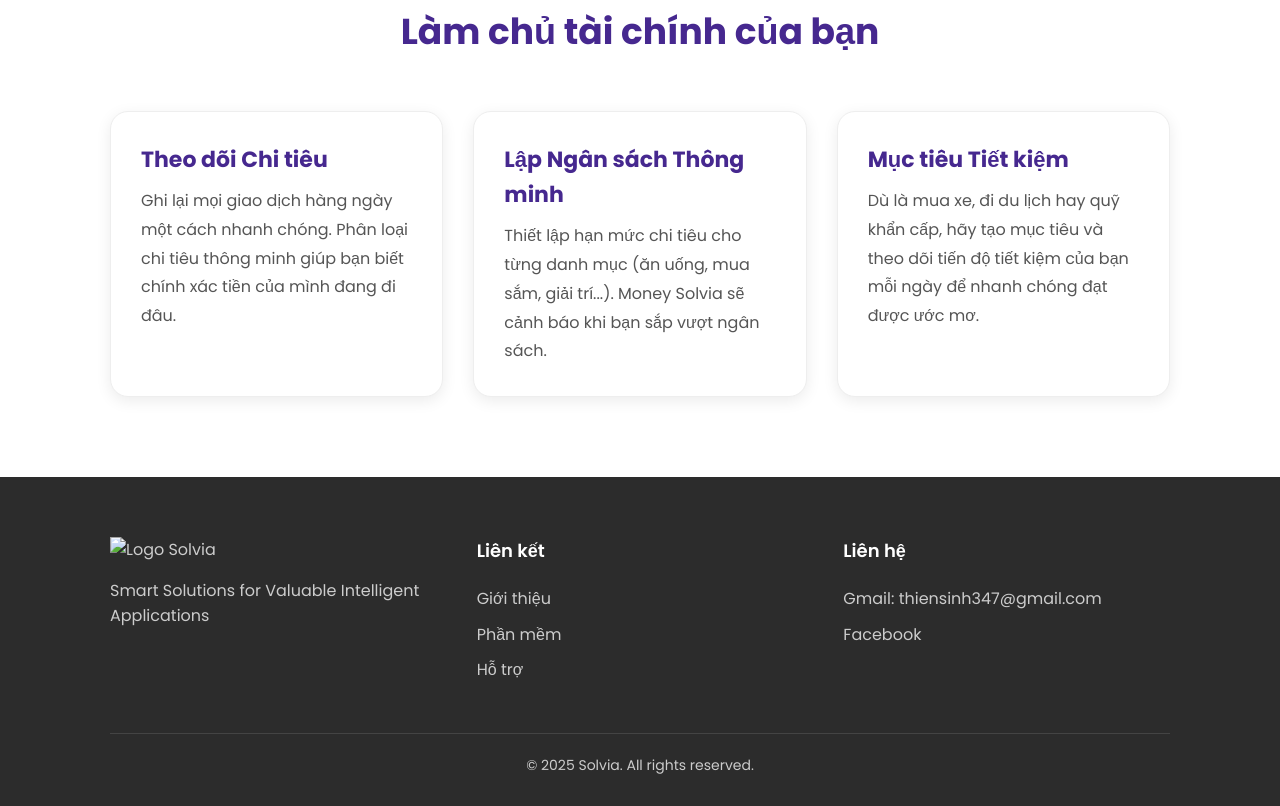
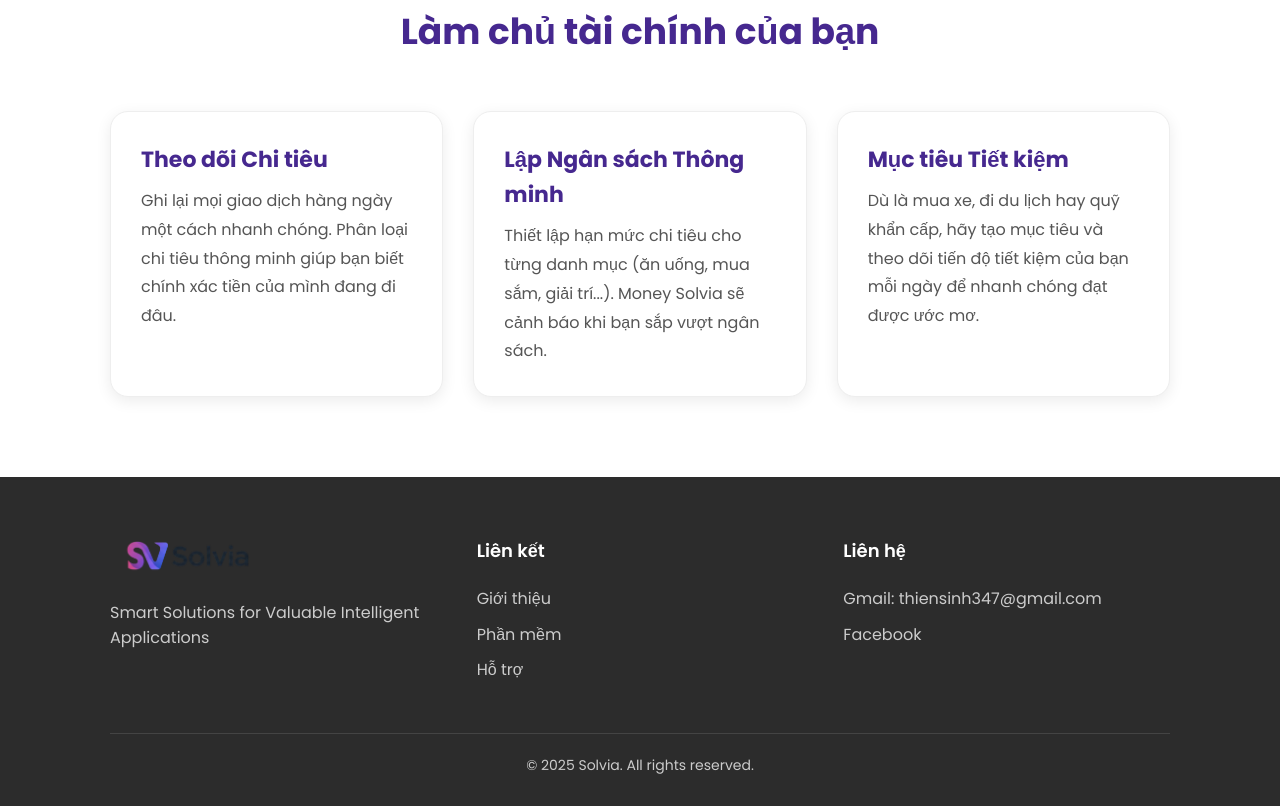
Before and after one commit to SVSolvia/home-page, a plain HTML site: page index_app.html in a window 1280 px wide. Shown: the part 863-1669 px from the top of the page. Drawn offline with Linux system fonts and the light colour scheme.

Commit message:
Update index_app.html

```diff
--- a/index_app.html
+++ b/index_app.html
@@ -285,7 +285,7 @@
         <div class="container">
             <div class="footer-container">
                 <div class="footer-col">
-                    <img src="img/Thiết_kế_chưa_có_tên__1_-removebg-preview.png" alt="Logo Solvia" class="footer-logo">
+                     <img src="img/solvia.png" alt="Logo Solvia" class="footer-logo">
                     <p>Smart Solutions for Valuable Intelligent Applications</p>
                 </div>
                 <div class="footer-col">
```
